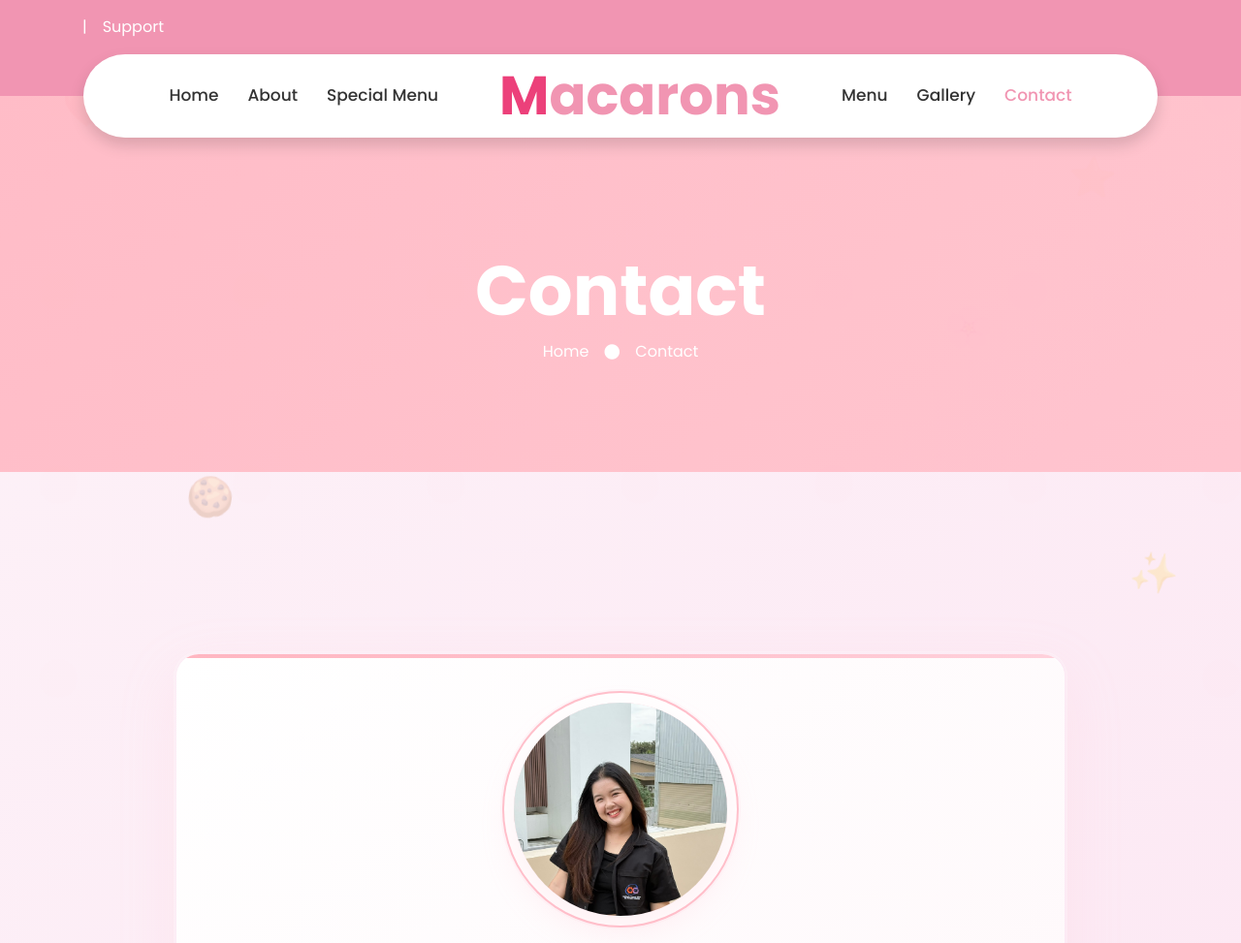
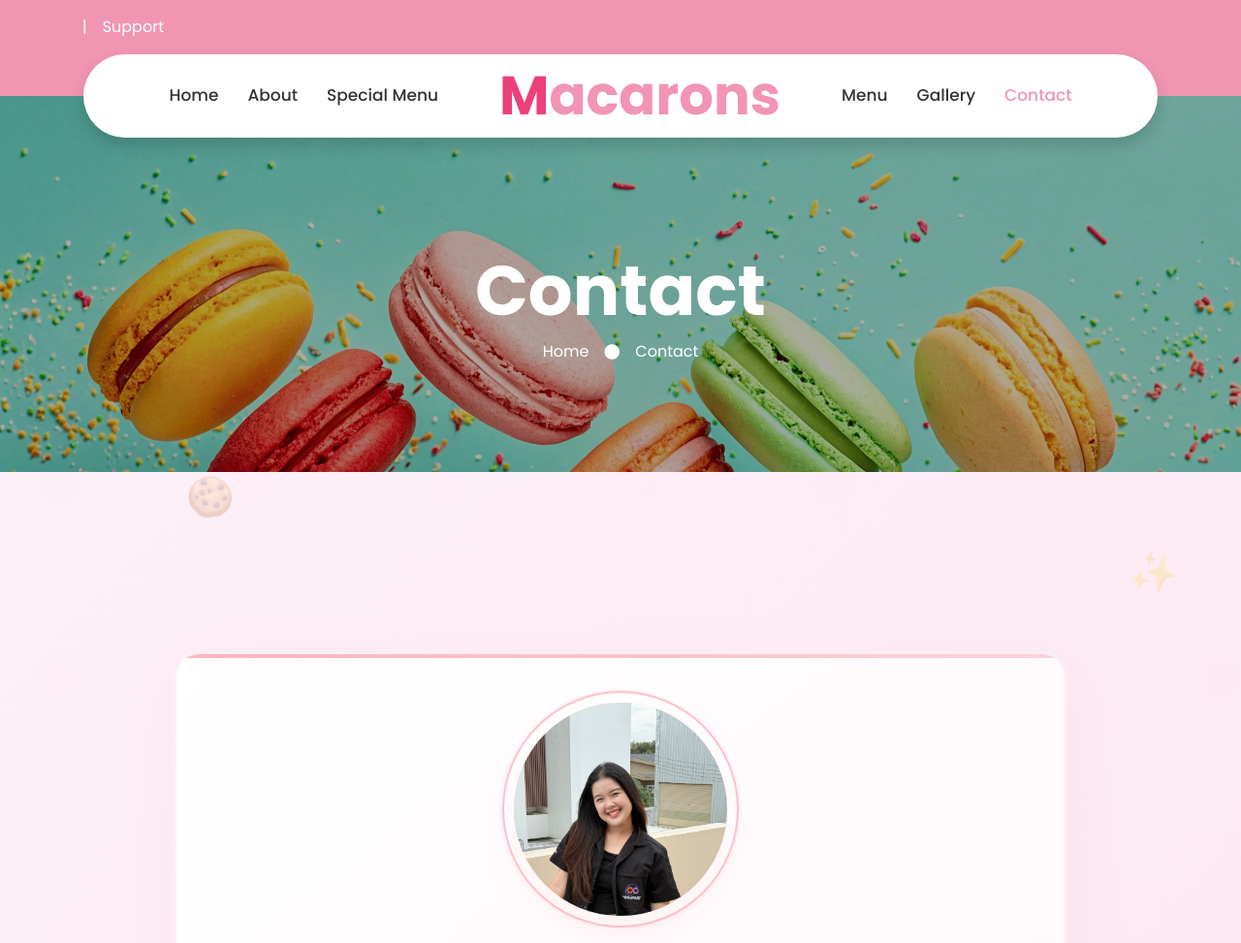
Before and after one commit to phonsap-kl/mamacarons, a plain HTML site: page contact.html in a window 1280 px wide. Shown: the top 973 px of the page at 97% size. Drawn offline with nearby package versions, Linux system fonts and the light colour scheme.

Commit message:
Update contact.html

```diff
--- a/contact.html
+++ b/contact.html
@@ -516,8 +516,8 @@
     <!-- Navbar End -->
 
 
-    <!-- Header Start -->
-    <div class="jumbotron jumbotron-fluid page-header" style="margin-bottom: 90px; background: linear-gradient(135deg, rgba(255, 182, 193, 0.9), rgba(255, 192, 203, 0.9));">
+   <!-- Header Start (Minimal Pink - Lighter) -->
+<div class="jumbotron jumbotron-fluid page-header" style="margin-bottom: 90px;">
         <div class="container text-center py-5">
             <h1 class="text-white display-3 mt-lg-5">Contact</h1>
             <div class="d-inline-flex align-items-center text-white">
@@ -527,7 +527,7 @@
             </div>
         </div>
     </div>
-    <!-- Header End -->
+<!-- Header End -->
 
 
     <!-- Contact Start -->
```
